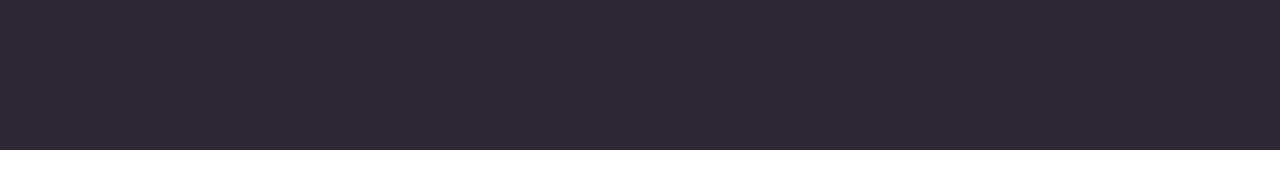
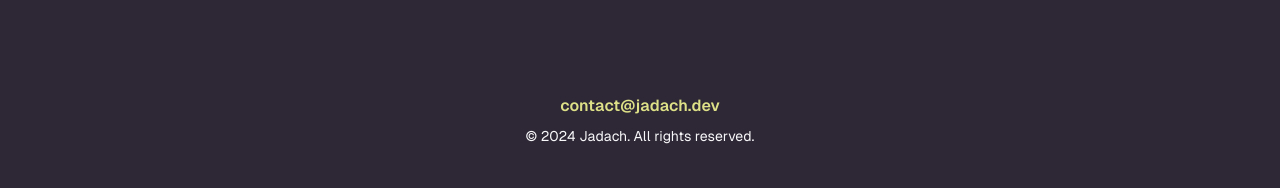
Before and after one commit to magdalenajadach/magdalenajadach-portfolio, a Next.js app: page / in a window 1280 px wide. Shown: the part 1826-2014 px from the top of the page. Before the commit the page ends 1976 px from the top, so only its background shows below. Built offline with nearby package versions, Linux system fonts and the light colour scheme.

Commit message:
Add the footer

```diff
--- /dev/null
+++ b/src/app/components/Footer/Footer.js
@@ -0,0 +1,23 @@
+import Link from 'next/link'
+
+export default function Footer() {
+  const currentYear = new Date().getFullYear()
+
+  return (
+    <footer className="w-full py-6">
+      <div className="container mx-auto px-4">
+        <div className="flex flex-col items-center justify-center space-y-2 text-zomp">
+          <Link
+            href="mailto:contact@jadach.dev"
+            className="hover:text-carrot-orange transition-colors duration-300 font-semibold"
+          >
+            contact@jadach.dev
+          </Link>
+          <p className="text-sm text-seasalt">
+            &copy; {currentYear} Jadach. All rights reserved.
+          </p>
+        </div>
+      </div>
+    </footer>
+  )
+}
--- a/src/app/page.js
+++ b/src/app/page.js
@@ -3,6 +3,7 @@
 import { useRef } from "react";
 import Image from "next/image";
 import ProjectSection from "./components/ProjectsSection/ProjectsSection";
+import Footer from "./components/Footer/Footer"
 
 export default function Home() {
   const projectsRef = useRef(null);
@@ -33,20 +34,20 @@ export default function Home() {
             <a
               aria-label="Navigate to Github portfolio"
               href="https://github.com/magdalenajadach"
-              className="hover:text-carrot-orange hover:underline"
+              className="hover:text-carrot-orange hover:underline transition-colors duration-300"
             >
               <span className="text-xl font-semibold">Github</span>
             </a>
             <a
               aria-label="Navigate to Linkedin prpfile"
               href="https://www.linkedin.com/in/magdalenajadach/"
-              className="hover:text-carrot-orange hover:underline"
+              className="hover:text-carrot-orange hover:underline transition-colors duration-300"
             >
               <span className="text-xl font-semibold">Linkedin</span>
             </a>
             <button
               onClick={scrollToProjects}
-              className="hover:text-carrot-orange hover:underline"
+              className="hover:text-carrot-orange hover:underline transition-colors duration-300"
             >
               <span className="text-xl font-semibold">Projects</span>
             </button>
@@ -59,6 +60,7 @@ export default function Home() {
       >
         <ProjectSection />
       </section>
+      <Footer />
     </div>
   );
 }
```
